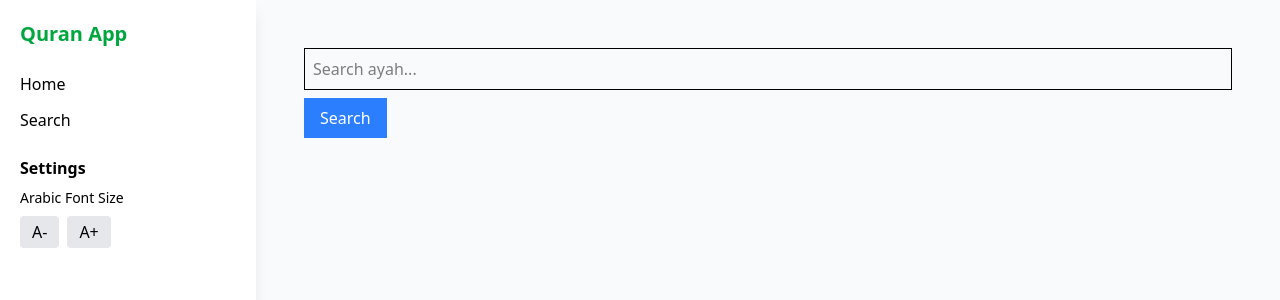
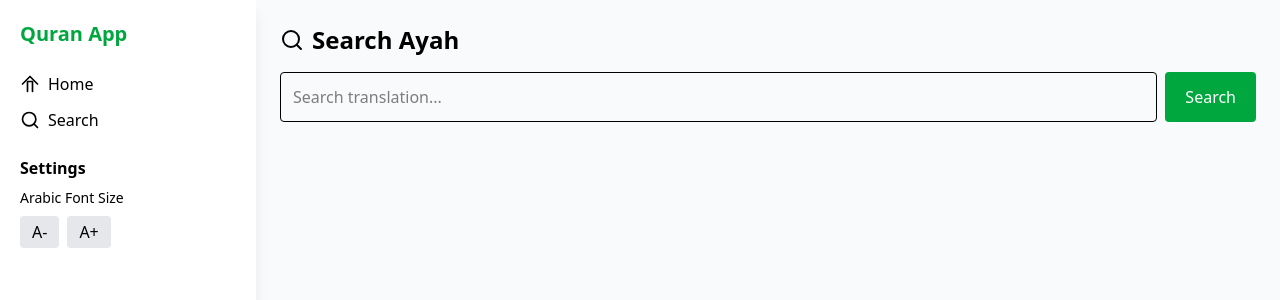
Before and after one commit to shagormahamud93/quran-app, a Next.js app: page /search in a window 1280 px wide. Shown: the top 300 px of the page. Built offline with nearby package versions, Linux system fonts and the light colour scheme.

Commit message:
improve UI, search functionality, and refactor components with cleanup

```diff
--- a/src/app/page.tsx
+++ b/src/app/page.tsx
@@ -1,14 +1,18 @@
 import SurahCard from "@/components/SurahCard";
 import { getSurahs } from "@/utils/api";
+
+export const revalidate = 3600;
 
 export default async function Home() {
   const data = await getSurahs();
 
   return (
-    <div className="p-6">
-      <h1 className="text-2xl font-bold mb-4">Quran Surah List</h1>
+    <div>
+      <h1 className="text-3xl font-bold mb-6">
+         Quran Explorer
+      </h1>
 
-      <div className="grid md:grid-cols-3 gap-4">
+      <div className="grid md:grid-cols-3 gap-6">
         {data.data.map((surah: any) => (
           <SurahCard key={surah.number} surah={surah} />
         ))}
--- a/src/app/search/page.tsx
+++ b/src/app/search/page.tsx
@@ -22,24 +22,45 @@ export default function SearchPage() {
     };
 
     return (
-        <div className="p-6">
+        <div>
+            <h1 className="text-2xl font-bold mb-4 flex items-center gap-2">
+                <svg
+                    xmlns="http://www.w3.org/2000/svg"
+                    viewBox="0 0 24 24"
+                    fill="none"
+                    stroke="currentColor"
+                    strokeWidth="2"
+                    strokeLinecap="round"
+                    strokeLinejoin="round"
+                    className="w-6 h-6"
+                >
+                    <circle cx="11" cy="11" r="8" />
+                    <path d="M21 21l-4.3-4.3" />
+                </svg>
+                Search Ayah
+            </h1>
+
+            <div className="flex gap-2 mb-4">
                 <input
-                className="border p-2 w-full"
-                placeholder="Search ayah..."
+                    className="border p-3 w-full rounded"
+                    placeholder="Search translation..."
                     onChange={(e) => setQuery(e.target.value)}
                 />
                 <button
                     onClick={handleSearch}
-                className="mt-2 px-4 py-2 bg-blue-500 text-white"
+                    className="px-5 bg-green-600 text-white rounded"
                 >
                     Search
                 </button>
+            </div>
 
+            <div className="space-y-3">
                 {results.map((r, i) => (
-                <p key={i} className="mt-2 bg-white p-2 rounded">
+                    <p key={i} className="bg-white p-3 rounded shadow">
                         {r.text}
                     </p>
                 ))}
             </div>
+        </div>
     );
 }
--- a/src/app/surah/[id]/page.tsx
+++ b/src/app/surah/[id]/page.tsx
@@ -1,10 +1,39 @@
+import AyahCard from "@/components/AyahCard";
+import { getSurahDetails } from "@/utils/api";
 
-const page = () => {
+export default async function SurahPage({
+  params,
+}: {
+  params: Promise<{ id: string }>;
+}) {
+  const { id } = await params;
+
+  const data = await getSurahDetails(id);
+
+  if (!data?.data?.[0]?.ayahs || !data?.data?.[1]?.ayahs) {
     return (
-        <div>
-            <h1>Surah details page</h1>
-        </div>
+      <div className="p-6 text-red-500">
+        Failed to load surah. Please try again.
+      </div>
     );
-};
+  }
 
-export default page;
+  const arabic = data.data[0].ayahs;
+  const translation = data.data[1].ayahs;
+
+  return (
+    <div className="p-6">
+      <h1 className="text-xl font-bold mb-4">
+        Surah {data.data[0].englishName}
+      </h1>
+
+      {arabic.map((ayah: any, i: number) => (
+        <AyahCard
+          key={i}
+          arabic={ayah.text}
+          translation={translation?.[i]?.text || ""}
+        />
+      ))}
+    </div>
+  );
+}
--- a/src/components/AyahCard.tsx
+++ b/src/components/AyahCard.tsx
@@ -1,8 +1,16 @@
 export default function AyahCard({ arabic, translation }: any) {
   return (
-    <div className="bg-white p-4 rounded mb-3 shadow">
-      <p className="text-right text-xl mb-2 font-arabic">{arabic}</p>
-      <p className="text-gray-600">{translation}</p>
+    <div className="bg-white p-5 rounded-xl shadow mb-4 border">
+      <p
+        className="text-right mb-3 font-arabic"
+        style={{ fontSize: "var(--arabic-size, 24px)" }}
+      >
+        {arabic}
+      </p>
+
+      <p className="text-gray-600 leading-relaxed">
+        {translation}
+      </p>
     </div>
   );
 }
--- a/src/components/Navbar.tsx
+++ /dev/null
@@ -1,10 +0,0 @@
-
-const Navbar = () => {
-    return (
-        <div>
-            <h1>Navbar</h1>
-        </div>
-    );
-};
-
-export default Navbar;
--- a/src/components/SearchBar.tsx
+++ /dev/null
@@ -1,10 +0,0 @@
-
-const SearchBar = () => {
-    return (
-        <div>
-            <h1>SearchBar</h1>
-        </div>
-    );
-};
-
-export default SearchBar;
--- a/src/components/Sidebar.tsx
+++ b/src/components/Sidebar.tsx
@@ -25,14 +25,42 @@ export default function Sidebar() {
             <h1 className="text-xl font-bold mb-6 text-green-600">
                 Quran App
             </h1>
+            <nav className="space-y-3 mb-6">
 
-            <nav className="space-y-3 mb-6">
-                <Link href="/" className="block hover:text-green-600">
+                <Link href="/" className="flex items-center gap-2 hover:text-green-600">
+                    <svg
+                        xmlns="http://www.w3.org/2000/svg"
+                        viewBox="0 0 24 24"
+                        fill="none"
+                        stroke="currentColor"
+                        strokeWidth="2"
+                        strokeLinecap="round"
+                        strokeLinejoin="round"
+                        className="w-5 h-5"
+                    >
+                        <path d="M3 12l9-9 9 9" />
+                        <path d="M9 21V9h6v12" />
+                    </svg>
                     Home
                 </Link>
-                <Link href="/search" className="block hover:text-green-600">
+
+                <Link href="/search" className="flex items-center gap-2 hover:text-green-600">
+                    <svg
+                        xmlns="http://www.w3.org/2000/svg"
+                        viewBox="0 0 24 24"
+                        fill="none"
+                        stroke="currentColor"
+                        strokeWidth="2"
+                        strokeLinecap="round"
+                        strokeLinejoin="round"
+                        className="w-5 h-5"
+                    >
+                        <circle cx="11" cy="11" r="8" />
+                        <path d="M21 21l-4.3-4.3" />
+                    </svg>
                     Search
                 </Link>
+
             </nav>
             <div>
                 <h2 className="font-semibold mb-2">Settings</h2>
--- a/src/components/SurahCard.tsx
+++ b/src/components/SurahCard.tsx
@@ -3,11 +3,23 @@ import Link from "next/link";
 export default function SurahCard({ surah }: any) {
   return (
     <Link href={`/surah/${surah.number}`}>
-      <div className="p-4 bg-white rounded shadow hover:bg-gray-50">
-        <h2 className="font-bold">
-          {surah.number}. {surah.englishName}
-        </h2>
-        <p>{surah.name}</p>
+      <div className="p-5 bg-white rounded-xl shadow hover:shadow-lg transition cursor-pointer border">
+        <div className="flex justify-between items-center">
+          <h2 className="font-bold text-lg">
+            {surah.englishName}
+          </h2>
+          <span className="text-green-600 font-bold">
+            #{surah.number}
+          </span>
+        </div>
+
+        <p className="text-right text-xl mt-2 font-arabic">
+          {surah.name}
+        </p>
+
+        <p className="text-sm text-gray-500 mt-1">
+          {surah.englishNameTranslation}
+        </p>
       </div>
     </Link>
   );
--- a/src/utils/api.ts
+++ b/src/utils/api.ts
@@ -4,8 +4,21 @@ export const getSurahs = async () => {
 };
 
 export const getSurahDetails = async (id: string) => {
-  const res = await fetch(
-    `https://api.alquran.cloud/v1/surah/${id}/editions/quran-uthmani,en.asad`
-  );
-  return res.json();
+  try {
+    const res = await fetch(
+      `https://api.alquran.cloud/v1/surah/${id}/editions/quran-uthmani,en.asad`,
+      { cache: "no-store" }
+    );
+
+    if (!res.ok) {
+      console.log("API status:", res.status);
+      return null;
+    }
+
+    const json = await res.json();
+    return json;
+  } catch (error) {
+    console.error("API Error:", error);
+    return null;
+  }
 };
```
Lines whose indentation alone changed are shown as unchanged.
